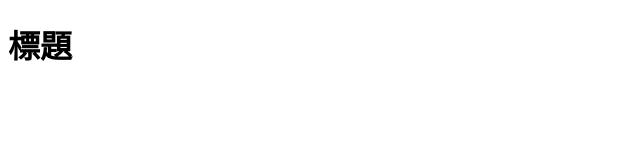
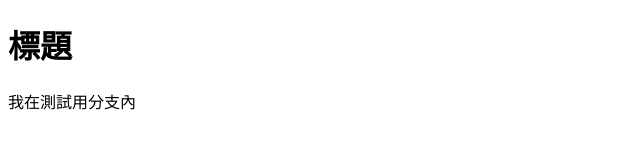
Before and after one commit to KID421/Web_VSCode_TestBranch, a plain HTML site: page index.html in a window 1280 px wide. Shown: the whole page, without its empty margins (0-640 px from the left). Drawn offline with Linux system fonts and the light colour scheme.

Commit message:
測試用分支

```diff
--- a/index.html
+++ b/index.html
@@ -7,5 +7,6 @@
 </head>
 <body>
     <h1>標題</h1>
+    <p>我在測試用分支內</p>
 </body>
 </html>
```
